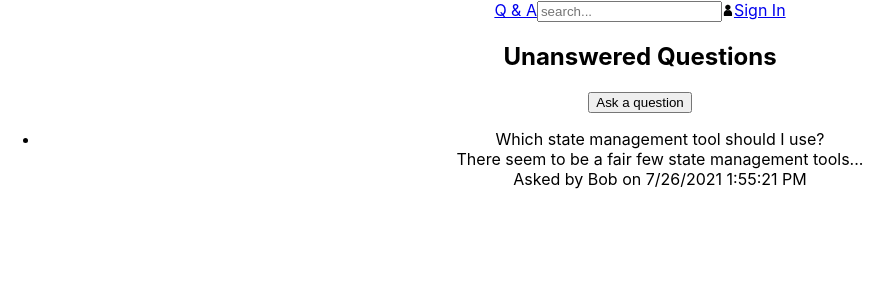
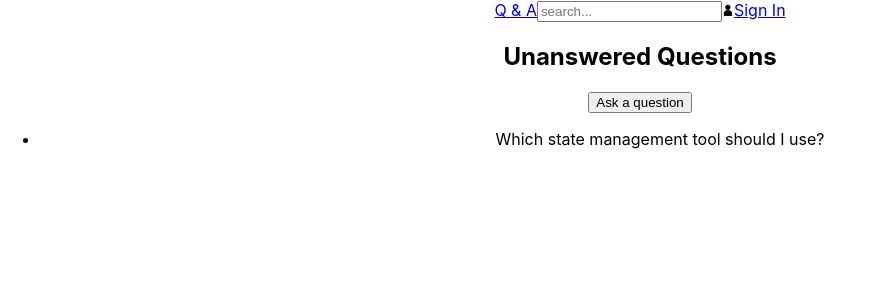
Before and after one commit to AV-Felipe/Learning-React, a React (Create React App) app: page / in a window 1280 px wide. Shown: the top 300 px of the page, without its empty margins (0-889 px from the left). Built offline with nearby package versions, Linux system fonts and the light colour scheme.

Commit message:
render prop to render only question.title

```diff
--- a/src/HomePage.tsx
+++ b/src/HomePage.tsx
@@ -11,7 +11,10 @@ export const HomePage = () => (
         <PageTitle>Unanswered Questions</PageTitle>
         <button>Ask a question</button>
       </div>
-      <QuestionList data={getUnansweredQuestions()} />
+      <QuestionList
+        data={getUnansweredQuestions()}
+        renderItem={(question) => <div>{question.title}</div>}
+      />
     </div>
   </Page>
 );
--- a/src/QuestionList.tsx
+++ b/src/QuestionList.tsx
@@ -4,17 +4,18 @@ import { Question } from './Question';
 
 interface Props {
   data: QuestionData[];
+  renderItem?: (item: QuestionData) => JSX.Element;
 }
 
 //na arrow function abaixo definimos que o QuestionList recebe uma props, do tipo Props, definido na interface acima.
 //para fins de otimização, usamos o recurso de destructuring, o qual quebra cada proprieddade de um objeto em uma variável própria
 //assim, ao invés de props: Props, usamos { data}:Props, dessa forma nós estaremos acessando as propriedades diretamente pela variável dela
 //e não por meio da variável props (ao invés de props.data.map podemos usar data.map)
-export const QuestionList = ({ data }: Props) => (
+export const QuestionList = ({ data, renderItem }: Props) => (
   <ul>
     {data.map((question) => (
       <li key={question.questionId}>
-        <Question data={question} />
+        {renderItem ? renderItem(question) : <Question data={question} />}
       </li>
     ))}
   </ul>
```
